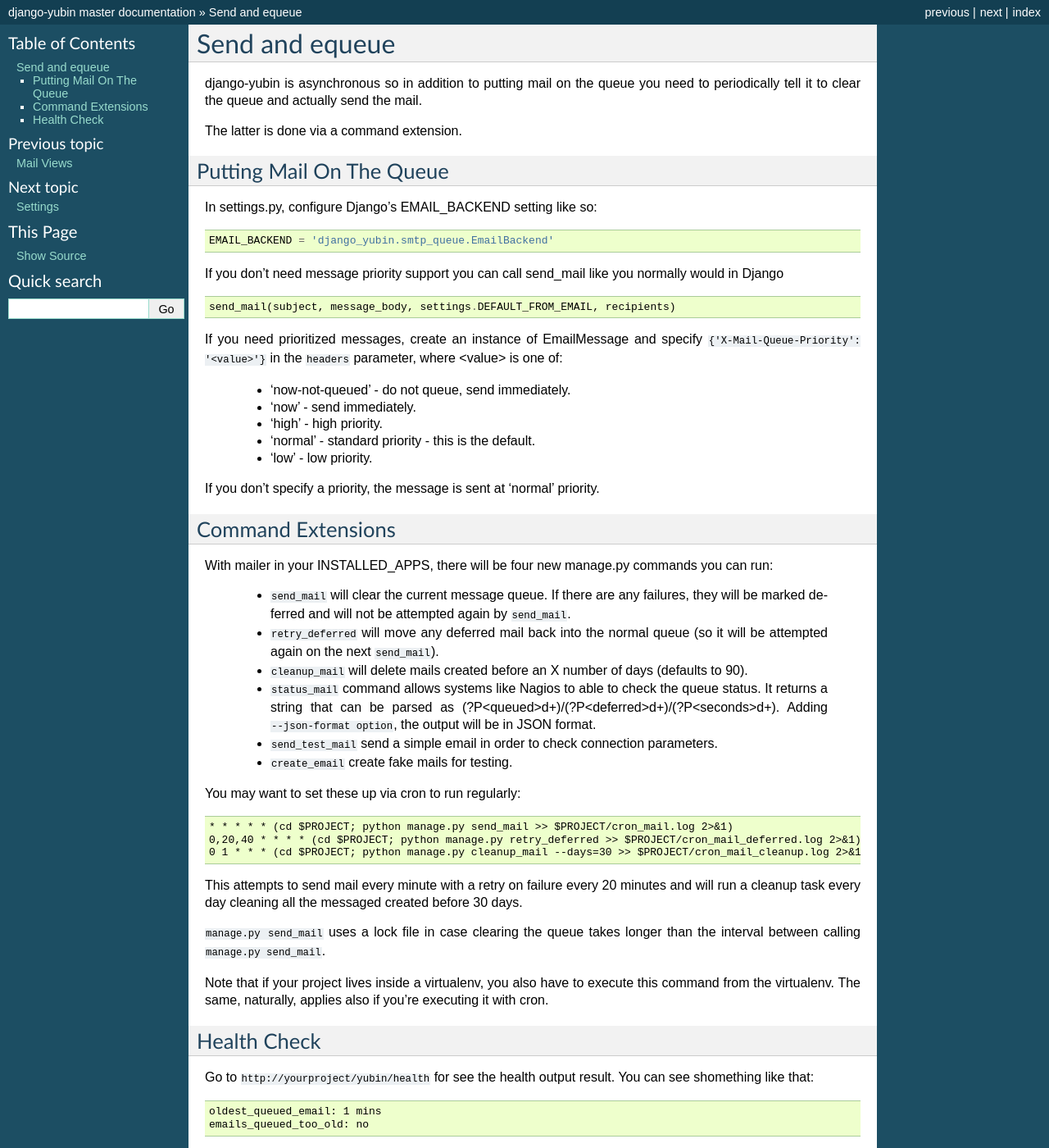
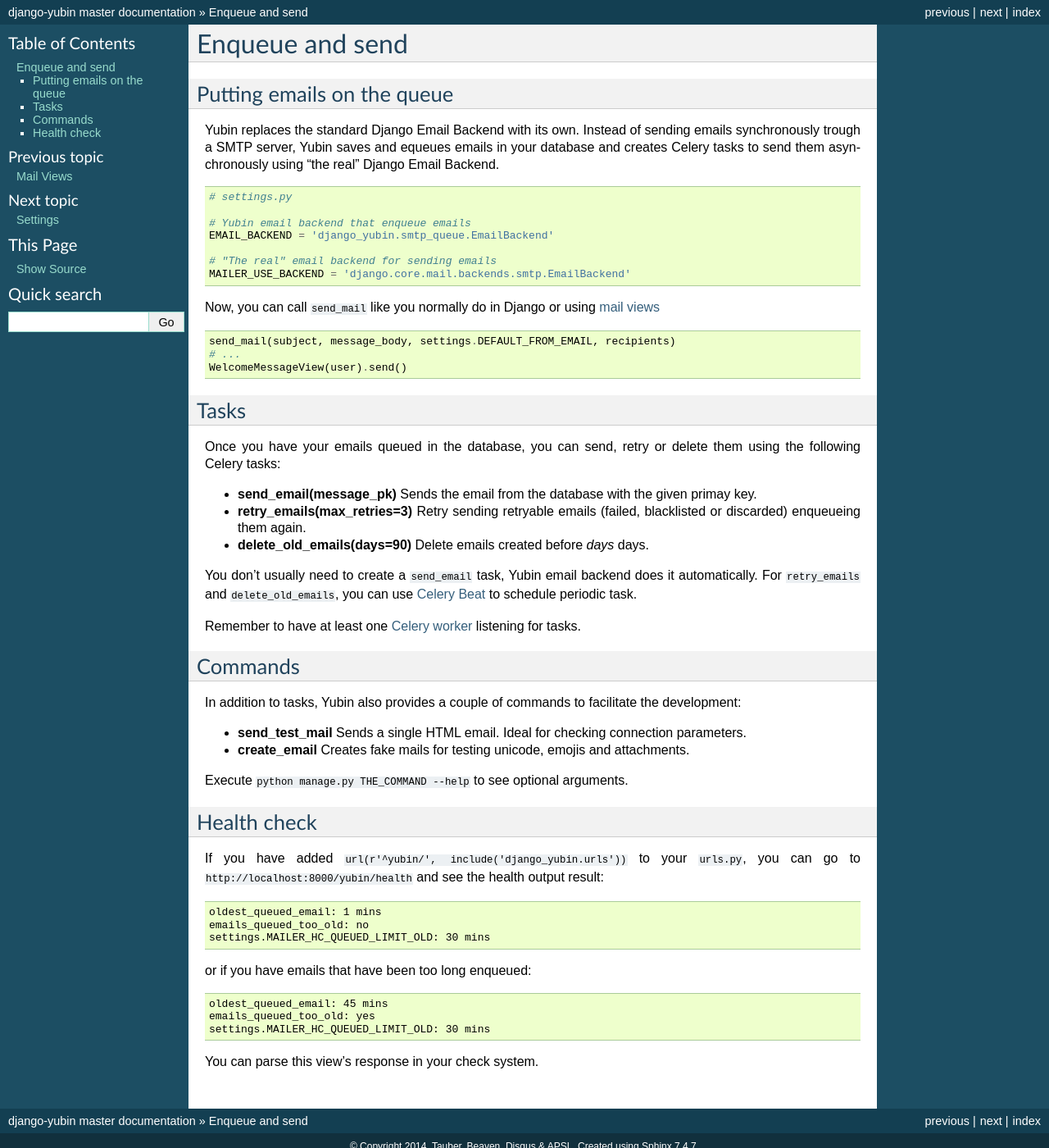
Before and after one commit to APSL/django-yubin, a Sphinx documentation site: the page built from docs/queue.rst, in a window 1280 px wide and 1400 px high. Shown: the whole window at 82% size. Built offline with Sphinx 7.4.7, drawn with Linux system fonts in a browser that asks for light colours; some of the changed text lies outside the part shown.

Commit message:
Update queue docs

```diff
--- a/docs/mailviews.rst
+++ b/docs/mailviews.rst
@@ -181,7 +181,7 @@ newsletter a pdf file we could do
 
 As an attachment you must provide the full file path or the data stream.
 
-Multiple Attachments
+Multiple attachments
 --------------------
 
 Sending multiple attachments works the same way but using the class
--- a/docs/queue.rst
+++ b/docs/queue.rst
@@ -1,98 +1,75 @@
-Send and equeue
-===============
+Enqueue and send
+================
 
-django-yubin is asynchronous so in addition to putting mail on the queue you
-need to periodically tell it to clear the queue and actually send the mail.
+Putting emails on the queue
+---------------------------
 
-The latter is done via a command extension.
-
-
-Putting Mail On The Queue
--------------------------
-
-In settings.py, configure Django's EMAIL_BACKEND setting like so:
+Yubin replaces the standard Django Email Backend with its own. Instead of sending emails
+synchronously trough a SMTP server, Yubin saves and equeues emails in your database and creates
+Celery tasks to send them asynchronously using "the real" Django Email Backend.
 
 .. code:: python
 
+    # settings.py
+
+    # Yubin email backend that enqueue emails
     EMAIL_BACKEND = 'django_yubin.smtp_queue.EmailBackend'
 
-If you don't need message priority support you can call send_mail like
-you normally would in Django
+    # "The real" email backend for sending emails
+    MAILER_USE_BACKEND = 'django.core.mail.backends.smtp.EmailBackend'
+
+Now, you can call ``send_mail`` like you normally do in Django or using
+:doc:`mail views <mailviews>`
 
 .. code:: python
 
     send_mail(subject, message_body, settings.DEFAULT_FROM_EMAIL, recipients)
+    # ...
+    WelcomeMessageView(user).send()
 
-If you need prioritized messages, create an instance of EmailMessage
-and specify ``{'X-Mail-Queue-Priority': '<value>'}`` in the ``headers`` parameter,
-where <value> is one of:
+Tasks
+-----
 
-    - 'now-not-queued' - do not queue, send immediately.
-    - 'now' - send immediately.
-    - 'high' - high priority.
-    - 'normal' - standard priority - this is the default.
-    - 'low' - low priority.
+Once you have your emails queued in the database, you can send, retry or delete them using the
+following Celery tasks:
 
-If you don't specify a priority, the message is sent at 'normal' priority.
+- **send_email(message_pk)** Sends the email from the database with the given primay key.
+- **retry_emails(max_retries=3)** Retry sending retryable emails (failed, blacklisted or discarded)
+  enqueueing them again.
+- **delete_old_emails(days=90)** Delete emails created before `days` days.
 
+You don't usually need to create a ``send_email`` task, Yubin email backend does it automatically. For ``retry_emails`` and ``delete_old_emails``, you can use `Celery Beat <https://django-celery-beat.readthedocs.io/en/latest/>`_ to schedule periodic task.
 
-Command Extensions
-------------------
+Remember to have at least one `Celery worker <https://django-celery-beat.readthedocs.io/en/latest/#example-running-periodic-tasks>`_ listening for tasks.
 
-With mailer in your INSTALLED_APPS, there will be four new manage.py commands
-you can run:
+Commands
+--------
 
- - ``send_mail`` will clear the current message queue. If there are any
-   failures, they will be marked deferred and will not be attempted again by
-   ``send_mail``.
+In addition to tasks, Yubin also provides a couple of commands to facilitate the development:
 
- - ``retry_deferred`` will move any deferred mail back into the normal queue
-   (so it will be attempted again on the next ``send_mail``).
+- **send_test_mail** Sends a single HTML email. Ideal for checking connection parameters.
+- **create_email** Creates fake mails for testing unicode, emojis and attachments.
 
- - ``cleanup_mail`` will delete mails created before an X number of days
-   (defaults to 90).
+Execute ``python manage.py THE_COMMAND --help`` to see optional arguments.
 
- - ``status_mail`` command allows systems like Nagios to able to check the queue status.
-   It returns a string that can be parsed as (?P<queued>\d+)/(?P<deferred>\d+)/(?P<seconds>\d+).
-   Adding ``--json-format option``, the output will be in JSON format.
-
- - ``send_test_mail`` send a simple email in order to check connection
-   parameters.
-
- - ``create_email`` create fake mails for testing.
-
-You may want to set these up via cron to run regularly::
-
-    * * * * * (cd $PROJECT; python manage.py send_mail >> $PROJECT/cron_mail.log 2>&1)
-    0,20,40 * * * * (cd $PROJECT; python manage.py retry_deferred >> $PROJECT/cron_mail_deferred.log 2>&1)
-    0 1 * * * (cd $PROJECT; python manage.py cleanup_mail --days=30 >> $PROJECT/cron_mail_cleanup.log 2>&1)
-
-This attempts to send mail every minute with a retry on failure every 20 minutes
-and will run a cleanup task every day cleaning all the messaged created before
-30 days.
-
-``manage.py send_mail`` uses a lock file in case clearing the queue takes
-longer than the interval between calling ``manage.py send_mail``.
-
-Note that if your project lives inside a virtualenv, you also have to execute
-this command from the virtualenv. The same, naturally, applies also if you're
-executing it with cron.
-
-Health Check
+Health check
 ------------
 
-Go to ``http://yourproject/yubin/health`` for see the health output result. You can see shomething like that:
+If you have added ``url(r'^yubin/', include('django_yubin.urls'))`` to your ``urls.py``, you can go
+to ``http://localhost:8000/yubin/health`` and see the health output result:
 
 .. code:: text
 
     oldest_queued_email: 1 mins
     emails_queued_too_old: no
+    settings.MAILER_HC_QUEUED_LIMIT_OLD: 30 mins
 
-or...
+or if you have emails that have been too long enqueued:
 
 .. code:: text
 
     oldest_queued_email: 45 mins
     emails_queued_too_old: yes
+    settings.MAILER_HC_QUEUED_LIMIT_OLD: 30 mins
 
-You can use this view's response in your check system.
+You can parse this view's response in your check system.
```
